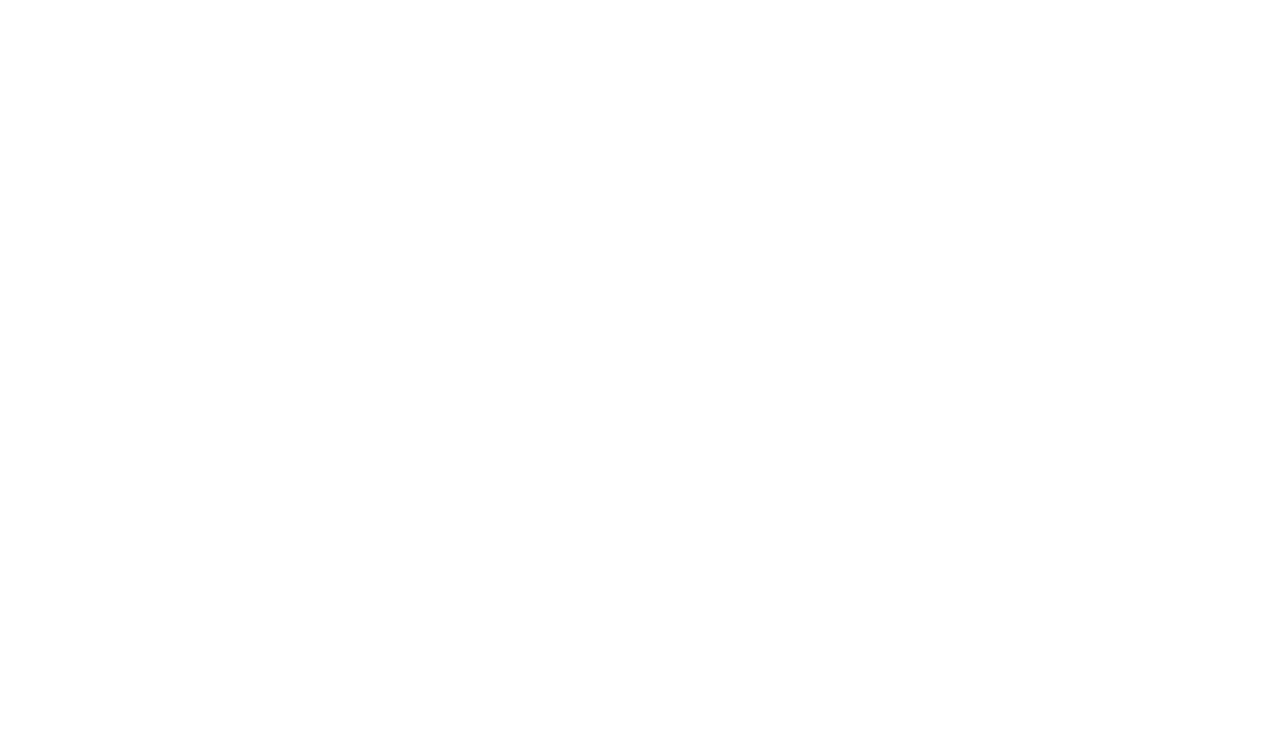
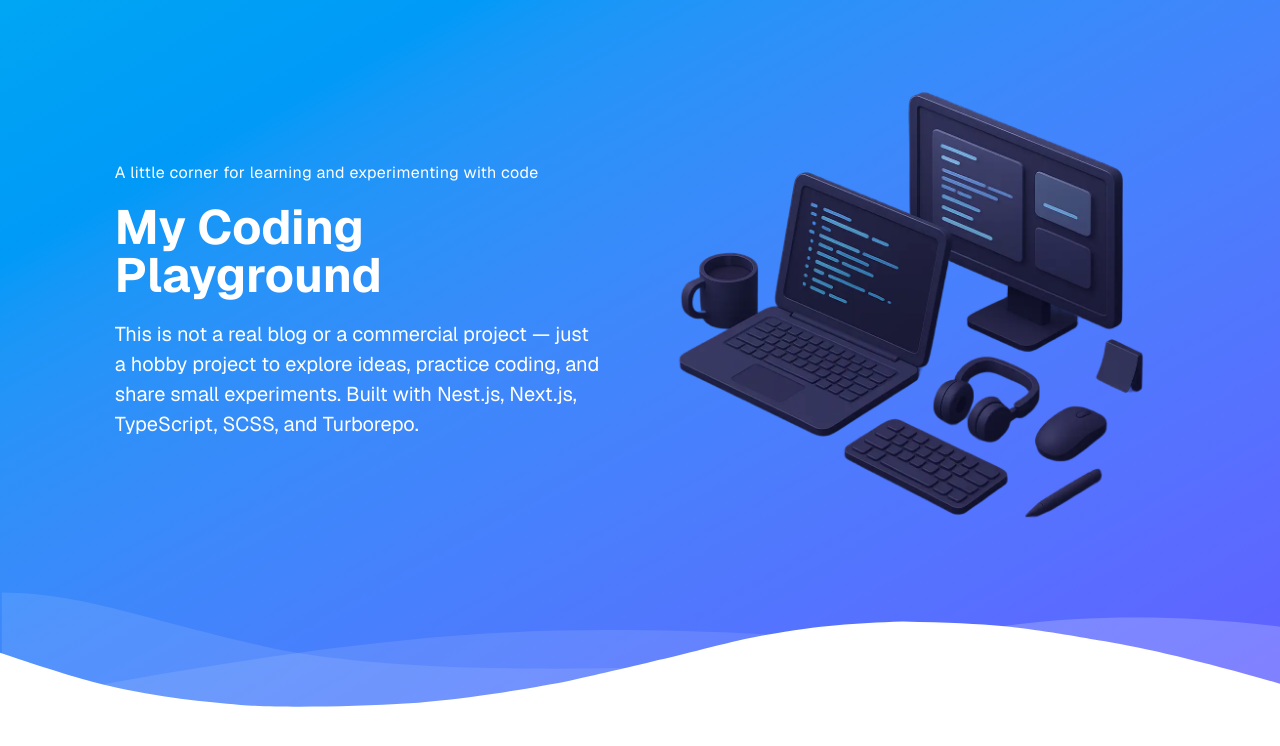
Before and after one commit to ArtoszBart/blog-turborepo, a Next.js app in the folder apps/web/: page / in a window 1280 px wide. Shown: the top 746 px of the page. Built offline with nearby package versions, Linux system fonts and the light colour scheme.

Commit message:
FEAT: hero section

```diff
--- a/apps/web/src/app/layout.tsx
+++ b/apps/web/src/app/layout.tsx
@@ -1,9 +1,15 @@
+import '@/styles/main.scss';
 import type { Metadata } from 'next';
+import { Geist } from 'next/font/google';
 
 export const metadata: Metadata = {
   title: 'Blog',
   description: 'Simple blog to practice Next.js and Nest.js in Turborepo',
 };
+
+const geist = Geist({
+  subsets: ['latin'],
+});
 
 export default function RootLayout({
   children,
@@ -11,7 +17,7 @@ export default function RootLayout({
   children: React.ReactNode;
 }>) {
   return (
-    <html lang='en' suppressHydrationWarning>
+    <html lang='en' className={geist.className} suppressHydrationWarning>
       <body>{children}</body>
     </html>
   );
--- a/apps/web/src/app/page.tsx
+++ b/apps/web/src/app/page.tsx
@@ -1,3 +1,9 @@
+import Hero from '@/components/Hero';
+
 export default function HomePage() {
-  return <></>;
+  return (
+    <main>
+      <Hero />
+    </main>
+  );
 }
--- /dev/null
+++ b/apps/web/src/components/Hero/Hero.tsx
@@ -0,0 +1,37 @@
+import Image from 'next/image';
+import WaveDivider from '../ui/WaveDivider';
+import './hero.scss';
+
+export default function Hero() {
+  return (
+    <div className='hero'>
+      <div className='hero_container'>
+        <div className='hero_container_content'>
+          <p className='hero_container_content_intro'>
+            A little corner for learning and experimenting with code
+          </p>
+          <h1 className='hero_container_content_title'>My Coding Playground</h1>
+
+          <p className='hero_container_content_description'>
+            This is not a real blog or a commercial project — just a hobby
+            project to explore ideas, practice coding, and share small
+            experiments. Built with Nest.js, Next.js, TypeScript, SCSS, and
+            Turborepo.
+          </p>
+        </div>
+
+        <div className='hero_container_image-container'>
+          <Image
+            src='/hero.webp'
+            alt='hero image'
+            className='hero_container_image-container_image'
+            width={500}
+            height={500}
+          />
+        </div>
+      </div>
+
+      <WaveDivider />
+    </div>
+  );
+}
--- /dev/null
+++ b/apps/web/src/components/Hero/hero.scss
@@ -0,0 +1,52 @@
+@use '../../styles/base/resolutions' as *;
+
+.hero {
+  padding-top: 3rem;
+  color: #fff;
+  background: linear-gradient(
+    to bottom right,
+    oklch(68.5% 0.169 237.323),
+    oklch(58.5% 0.233 277.117)
+  );
+
+  &_container {
+    display: flex;
+    justify-content: center;
+    align-items: center;
+    flex-direction: column;
+    gap: 4rem;
+    padding-inline: 2rem;
+
+    &_content {
+      text-align: center;
+
+      &_intro {
+        letter-spacing: 0.025em;
+      }
+
+      &_title {
+        text-transform: capitalize;
+        margin-block: 1.25rem;
+        font-size: 3rem;
+        font-weight: 700;
+        line-height: 1;
+      }
+
+      &_description {
+        font-size: 1.25rem;
+        line-height: 1.5;
+      }
+    }
+  }
+}
+
+@include media-md {
+  .hero_container {
+    flex-direction: row;
+
+    &_content {
+      width: 40%;
+      text-align: left;
+    }
+  }
+}
--- /dev/null
+++ b/apps/web/src/components/Hero/index.ts
@@ -0,0 +1 @@
+export { default } from './Hero';
--- /dev/null
+++ b/apps/web/src/components/ui/WaveDivider.tsx
@@ -0,0 +1,39 @@
+export default function WaveDivider() {
+  return (
+    <svg
+      viewBox='0 0 1428 174'
+      version='1.1'
+      xmlns='http://www.w3.org/2000/svg'
+      display='block'
+    >
+      <g stroke='none' strokeWidth='1' fill='none' fillRule='evenodd'>
+        <g
+          transform='translate(2.000000, 44.000000)'
+          fill='#FFFFFF'
+          fillRule='nonzero'
+        >
+          <path
+            d='M0,0 C90.7283404,0.927527913 147.912752,27.187927 291.910178,59.9119003 C387.908462,81.7278826 543.605069,89.334785 759,82.7326078 C469.336065,156.254352 216.336065,153.6679 0,74.9732496'
+            opacity='0.100000001'
+          ></path>
+          <path
+            d='M100,104.708498 C277.413333,72.2345949 426.147877,52.5246657 546.203633,45.5787101 C666.259389,38.6327546 810.524845,41.7979068 979,55.0741668 C931.069965,56.122511 810.303266,74.8455141 616.699903,111.243176 C423.096539,147.640838 250.863238,145.462612 100,104.708498 Z'
+            opacity='0.100000001'
+          ></path>
+          <path
+            d='M1046,51.6521276 C1130.83045,29.328812 1279.08318,17.607883 1439,40.1656806 L1439,120 C1271.17211,77.9435312 1140.17211,55.1609071 1046,51.6521276 Z'
+            id='Path-4'
+            opacity='0.200000003'
+          ></path>
+        </g>
+        <g
+          transform='translate(-4.000000, 76.000000)'
+          fill='#FFFFFF'
+          fillRule='nonzero'
+        >
+          <path d='M0.457,34.035 C57.086,53.198 98.208,65.809 123.822,71.865 C181.454,85.495 234.295,90.29 272.033,93.459 C311.355,96.759 396.635,95.801 461.025,91.663 C486.76,90.01 518.727,86.372 556.926,80.752 C595.747,74.596 622.372,70.008 636.799,66.991 C663.913,61.324 712.501,49.503 727.605,46.128 C780.47,34.317 818.839,22.532 856.324,15.904 C922.689,4.169 955.676,2.522 1011.185,0.432 C1060.705,1.477 1097.39,3.129 1121.236,5.387 C1161.703,9.219 1208.621,17.821 1235.4,22.304 C1285.855,30.748 1354.351,47.432 1440.886,72.354 L1441.191,104.352 L1.121,104.031 L0.457,34.035 Z'></path>
+        </g>
+      </g>
+    </svg>
+  );
+}
--- /dev/null
+++ b/apps/web/src/styles/base/_reset.scss
@@ -0,0 +1,34 @@
+html {
+  box-sizing: border-box;
+}
+
+*,
+*:before,
+*:after {
+  box-sizing: inherit;
+}
+
+body,
+h1,
+h2,
+h3,
+h4,
+h5,
+h6,
+p,
+ol,
+ul {
+  margin: 0;
+  padding: 0;
+  font-weight: normal;
+}
+
+ol,
+ul {
+  list-style: none;
+}
+
+img {
+  max-width: 100%;
+  height: auto;
+}
--- /dev/null
+++ b/apps/web/src/styles/base/_resolutions.scss
@@ -0,0 +1,29 @@
+@mixin media-sm {
+  @media (min-width: 640px) {
+    @content;
+  }
+}
+
+@mixin media-md {
+  @media (min-width: 768px) {
+    @content;
+  }
+}
+
+@mixin media-lg {
+  @media (min-width: 1024px) {
+    @content;
+  }
+}
+
+@mixin media-xl {
+  @media (min-width: 1280px) {
+    @content;
+  }
+}
+
+@mixin media-2xl {
+  @media (min-width: 1536px) {
+    @content;
+  }
+}
--- /dev/null
+++ b/apps/web/src/styles/main.scss
@@ -0,0 +1 @@
+@use './base/reset';
```
Also changed, not shown: apps/web/package.json (+4 -3 lines), apps/web/public/hero.webp (added), 1 other file (tests, documents, lock files or other folders).
